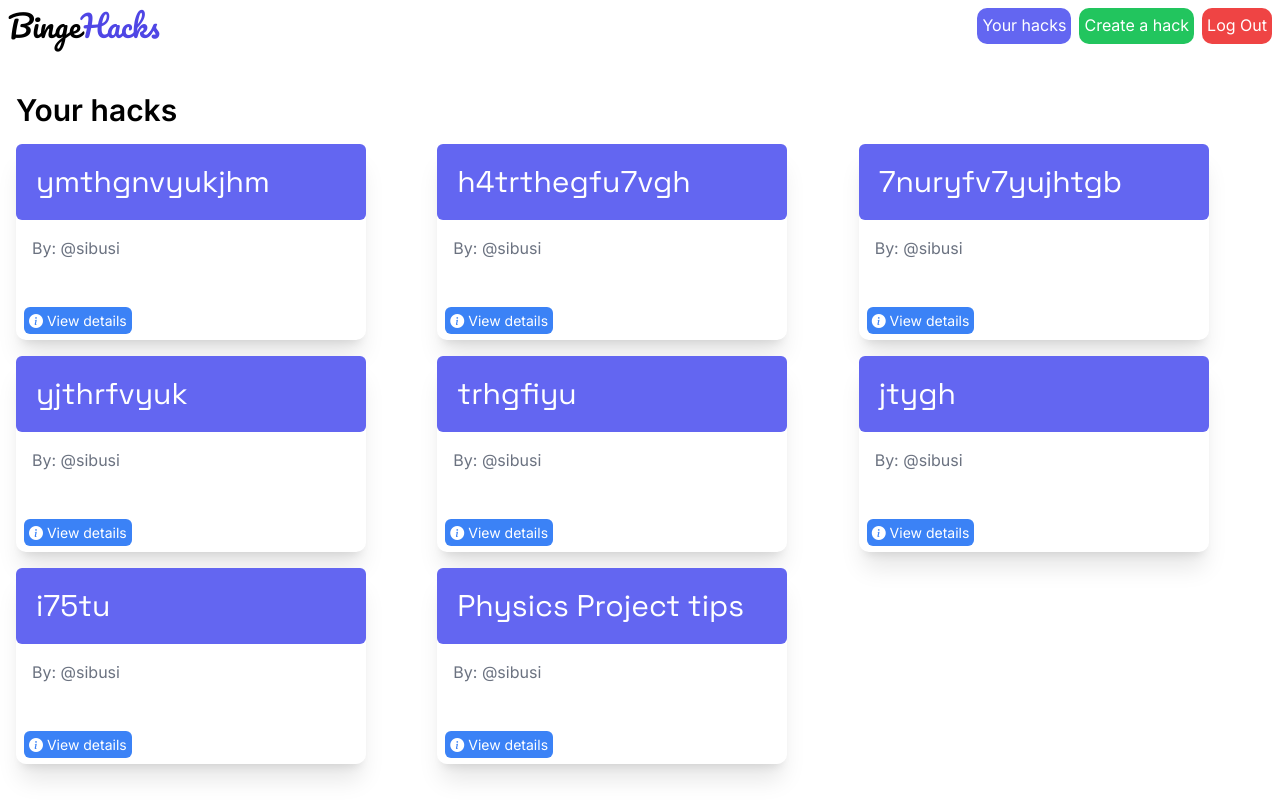
After one commit to SibusiZW/charlies-project, a Django app: page /myhacks/ in a window 1280 px wide. The commit adds this page. Run offline with Django 5.2, Linux system fonts and the light colour scheme; a user stored in the database is signed in; data comes from the database, SQL or seed files in the repository; some libraries are stand-ins or nearby versions.

Commit message:
added personal hacks page for users

```diff
--- a/core/templates/base.html
+++ b/core/templates/base.html
@@ -32,7 +32,7 @@
         <h1 class="pacifico text-3xl">Binge<span class="text-indigo-600">Hacks</span></h1>
 
         <div class="flex justify-end">
-            <a class="p-[5px] text-white rounded-[10px] bg-indigo-500 mr-2" href="">Your hacks</a>
+            <a class="p-[5px] text-white rounded-[10px] bg-indigo-500 mr-2" href="{% url 'my_hacks' %}">Your hacks</a>
             <a class="p-[5px] text-white rounded-[10px] bg-green-500 mr-2" href="">Create a hack</a>
             <a class="p-[5px] text-white rounded-[10px] bg-red-500" href="{% url 'logout' %}">Log Out</a>
         </div>
--- /dev/null
+++ b/core/templates/hacks.html
@@ -0,0 +1,26 @@
+{% extends 'base.html' %}
+
+{% block content %}
+    <h1 class="font-semibold text-3xl mb-4">Your hacks</h1>
+
+    <div class="grid grid-cols-1 sm:grid-cols-2 lg:grid-cols-3 gap-4">
+        {% for hack in hacks %}
+            <div class="w-full max-w-[350px] shadow-xl rounded-[10px]">
+                <div class="rounded-md p-[20px] bg-indigo-500 my-0">
+                    <h1 class="space text-white text-3xl">{{ hack.title }}</h1>
+                </div>
+
+                <div class="p-4 mb-6">
+                    <p class="text-gray-500">By: @{{ hack.user }}</p>
+                </div>
+
+                <div class="p-2">
+                    <a class="bg-blue-500 text-sm p-2 text-white p-[5px] rounded-md" href="{% url 'details' hack.pk %}">
+                        <i class="bi bi-info-circle-fill"></i>
+                        View details
+                    </a>
+                </div>
+            </div>
+        {% endfor %}
+    </div>
+{% endblock %}
--- a/core/urls.py
+++ b/core/urls.py
@@ -4,5 +4,6 @@ from . import views
 urlpatterns = [
     path('', views.home_view, name='home'),
     path('signout/', views.signout, name='logout'),
-    path('details/<int:pk>/', views.details_view, name='details')
+    path('details/<int:pk>/', views.details_view, name='details'),
+    path('myhacks/', views.my_hacks, name='my_hacks')
 ]
--- a/core/views.py
+++ b/core/views.py
@@ -20,3 +20,9 @@ def details_view(request, pk):
     hack = get_object_or_404(Hack, pk=pk)
 
     return render(request, 'details.html', { 'hack': hack })
+
+@login_required(login_url='/auth/login')
+def my_hacks(request):
+    hacks = Hack.objects.filter(user=request.user).order_by('-created_at')
+
+    return render(request, 'hacks.html', { 'hacks': hacks })
```
